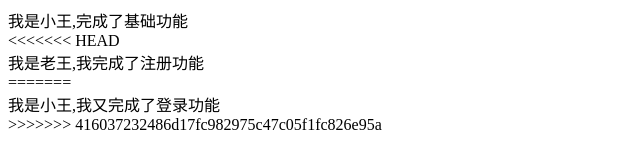
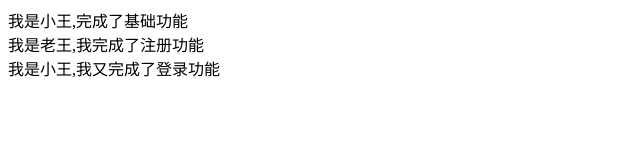
Before and after one commit to ppzx/myproject, a plain HTML site: page index.html in a window 1280 px wide. Shown: the whole page, without its empty margins (0-640 px from the left). Drawn offline with Linux system fonts and the light colour scheme.

Commit message:
解决冲突

```diff
--- a/index.html
+++ b/index.html
@@ -8,11 +8,8 @@
 </head>
 <body>
   <div>我是小王,完成了基础功能</div>
-<<<<<<< HEAD
 
   <div>我是老王,我完成了注册功能</div>
-=======
   <div>我是小王,我又完成了登录功能</div>
->>>>>>> 416037232486d17fc982975c47c05f1fc826e95a
 </body>
 </html>
```
